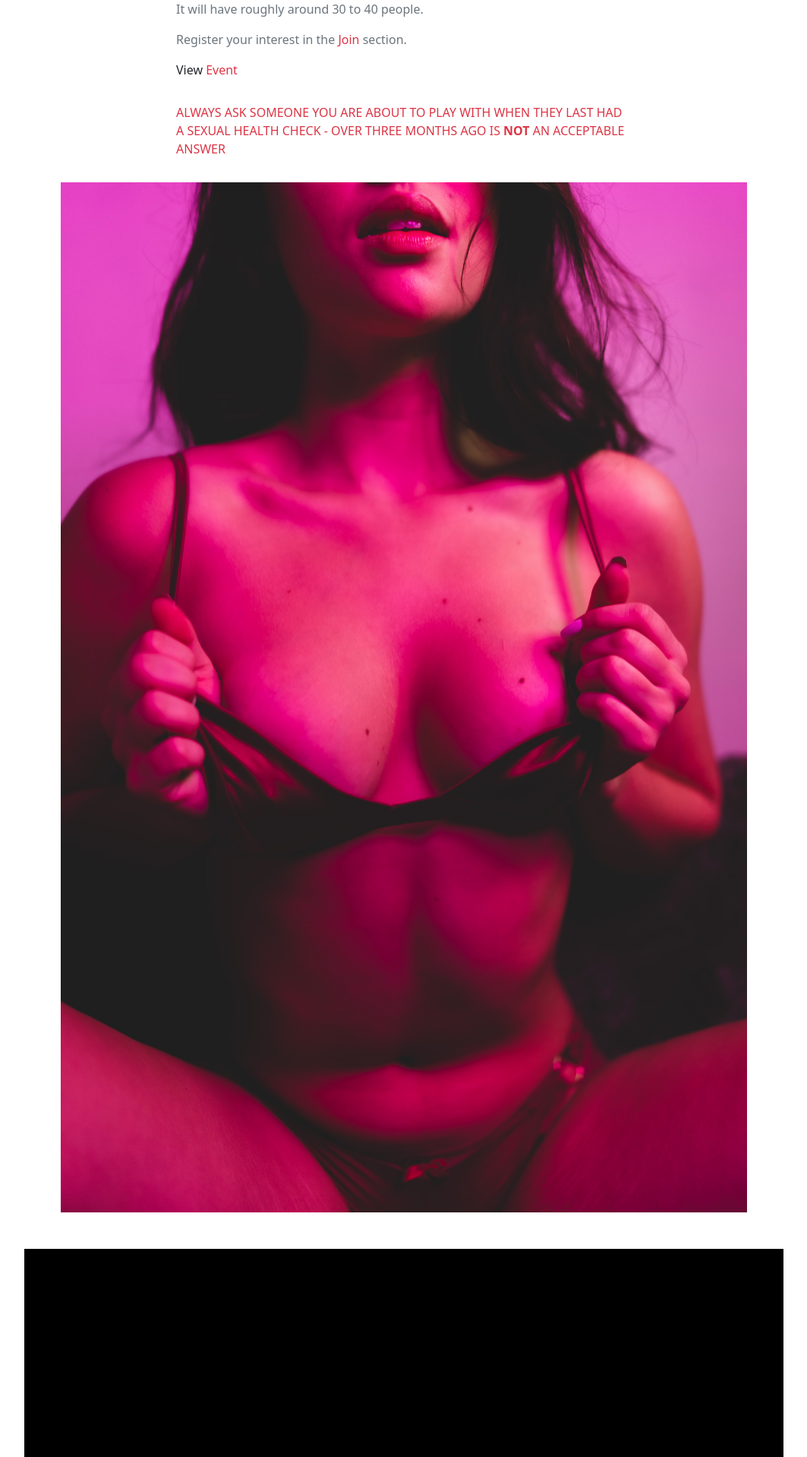
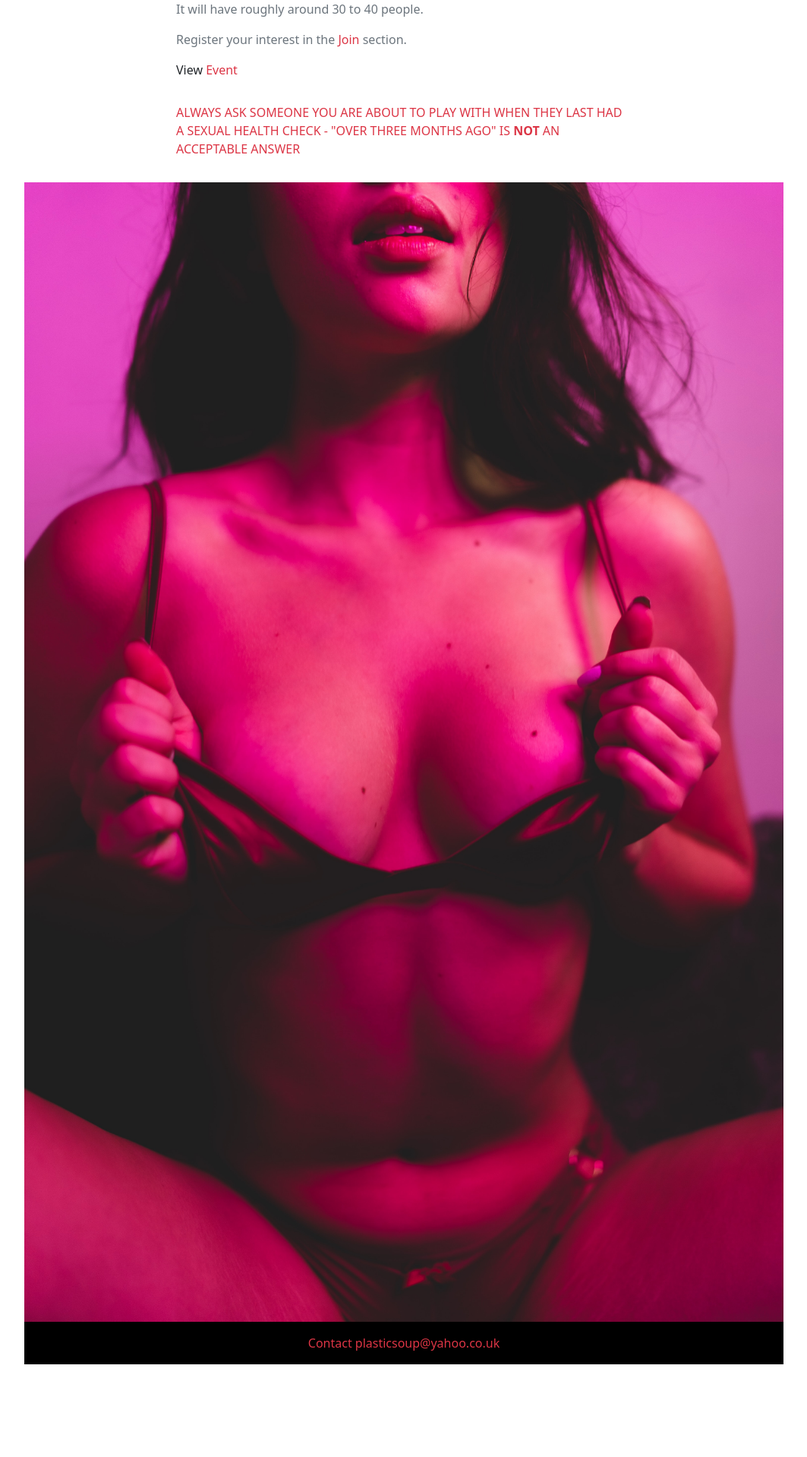
Before and after one commit to dantrovato/the-tribe-react18, a React (Vite) app: page /events in a window 1280 px wide. Shown: the part 582-2500 px from the top of the page at 76% size, without its empty margins (108-1171 px from the left). After the commit the page ends 2410 px from the top, so only its background shows below. Built offline with nearby package versions, Linux system fonts and the light colour scheme.

Commit message:
Remove footer from App.tsx and move it to individual pages except Join as the contact kept showing up on the form

```diff
--- a/src/App.tsx
+++ b/src/App.tsx
@@ -4,8 +4,7 @@ import { BrowserRouter, Route, Routes } from "react-router-dom";
 import "bootstrap/dist/css/bootstrap.min.css";
 import Hero from "./components/Hero";
 import Home from "./components/Home";
-import { Footer } from "./components/Footer";
-import { FieldValues } from "react-hook-form";
+
 import Events from "./components/Events";
 import Rules from "./components/Rules";
 import GoogleForm from "./components/GoogleForm";
@@ -13,10 +12,6 @@ import MembersArea from "./components/MembersArea";
 import May_20_2023 from "./components/Events/May_20_2023";
 
 function App() {
-  // const handleSubmit = (data: FieldValues) => {
-  //   const { firstName, lastName, email, socialMedia, phoneNumber } = data;
-  //   console.log(data);
-  // };
   return (
     <BrowserRouter>
       <Navbar />
@@ -36,8 +31,6 @@ function App() {
         <Route path="/members" element={<MembersArea />} />
         <Route path="/may_20_2023" element={<May_20_2023 />} />
       </Routes>
-
-      <Footer />
     </BrowserRouter>
   );
 }
--- a/src/components/Events.tsx
+++ b/src/components/Events.tsx
@@ -1,7 +1,8 @@
 import { Link } from "react-router-dom";
+import { Footer } from "./Footer";
 const Events = () => {
   return (
-    <div className="m-5">
+    <div className="mt-5">
       <h1 className="text-center text-muted">Events</h1>
       <p
         className=" text-muted mb-3"
@@ -28,7 +29,7 @@ const Events = () => {
       </p>
       <p className="text-danger">
         ALWAYS ASK SOMEONE YOU ARE ABOUT TO PLAY WITH WHEN THEY LAST HAD A
-        SEXUAL HEALTH CHECK - OVER THREE MONTHS AGO IS <strong>NOT </strong>
+        SEXUAL HEALTH CHECK - "OVER THREE MONTHS AGO" IS <strong>NOT </strong>
         AN ACCEPTABLE ANSWER
       </p>
       <img
@@ -36,6 +37,7 @@ const Events = () => {
         alt="Sexy girl in undewear"
         style={{ width: "100%", maxHeight: "40%" }}
       />
+      <Footer />
     </div>
   );
 };
--- a/src/components/Events/May_20_2023.tsx
+++ b/src/components/Events/May_20_2023.tsx
@@ -1,4 +1,5 @@
 import { useState } from "react";
+import { Footer } from "../Footer";
 
 const eventPassword = "nosquirting";
 let password: string | undefined = undefined;
@@ -45,6 +46,7 @@ const May_20_2023 = () => {
         )}
         <button className="btn btn-primary m-5">Enter</button>
       </form>
+      <Footer />
     </div>
   );
 };
--- a/src/components/Footer.tsx
+++ b/src/components/Footer.tsx
@@ -1,7 +1,11 @@
 export const Footer = () => {
   return (
     <>
-      <div className="bg-black" style={{ height: "25rem" }}></div>
+      <div className="bg-black mb-3">
+        <p className="p-3 text-danger text-center">
+          Contact plasticsoup@yahoo.co.uk
+        </p>
+      </div>
     </>
   );
 };
--- a/src/components/Home.tsx
+++ b/src/components/Home.tsx
@@ -1,4 +1,5 @@
 import AboutPage from "./AboutPage";
+import { Footer } from "./Footer";
 
 const Home = () => {
   // const backgroundStyle = {
@@ -28,6 +29,7 @@ const Home = () => {
         alt="Girl sensually biting a chain"
         style={{ width: "100%", maxHeight: "40%" }}
       />
+      <Footer />
     </>
   );
 };
--- a/src/components/Rules.tsx
+++ b/src/components/Rules.tsx
@@ -1,4 +1,5 @@
 import "./Rules.module.css";
+import { Footer } from "./Footer";
 
 const Rules = () => {
   return (
@@ -6,7 +7,7 @@ const Rules = () => {
       <h1 className="text-center mb-3">How it works</h1>
       <p className="text-danger">
         ALWAYS ASK SOMEONE YOU ARE ABOUT TO PLAY WITH WHEN THEY LAST HAD A
-        SEXUAL HEALTH CHECK - OVER THREE MONTHS AGO IS <strong>NOT </strong>
+        SEXUAL HEALTH CHECK - "OVER THREE MONTHS AGO" IS <strong>NOT </strong>
         AN ACCEPTABLE ANSWER
       </p>
       <p className="mb-4">
@@ -88,6 +89,7 @@ const Rules = () => {
         alt="People kissing in hot tub"
         style={{ width: "100%", maxHeight: "40%" }}
       />
+      <Footer />
     </div>
   );
 };
```
